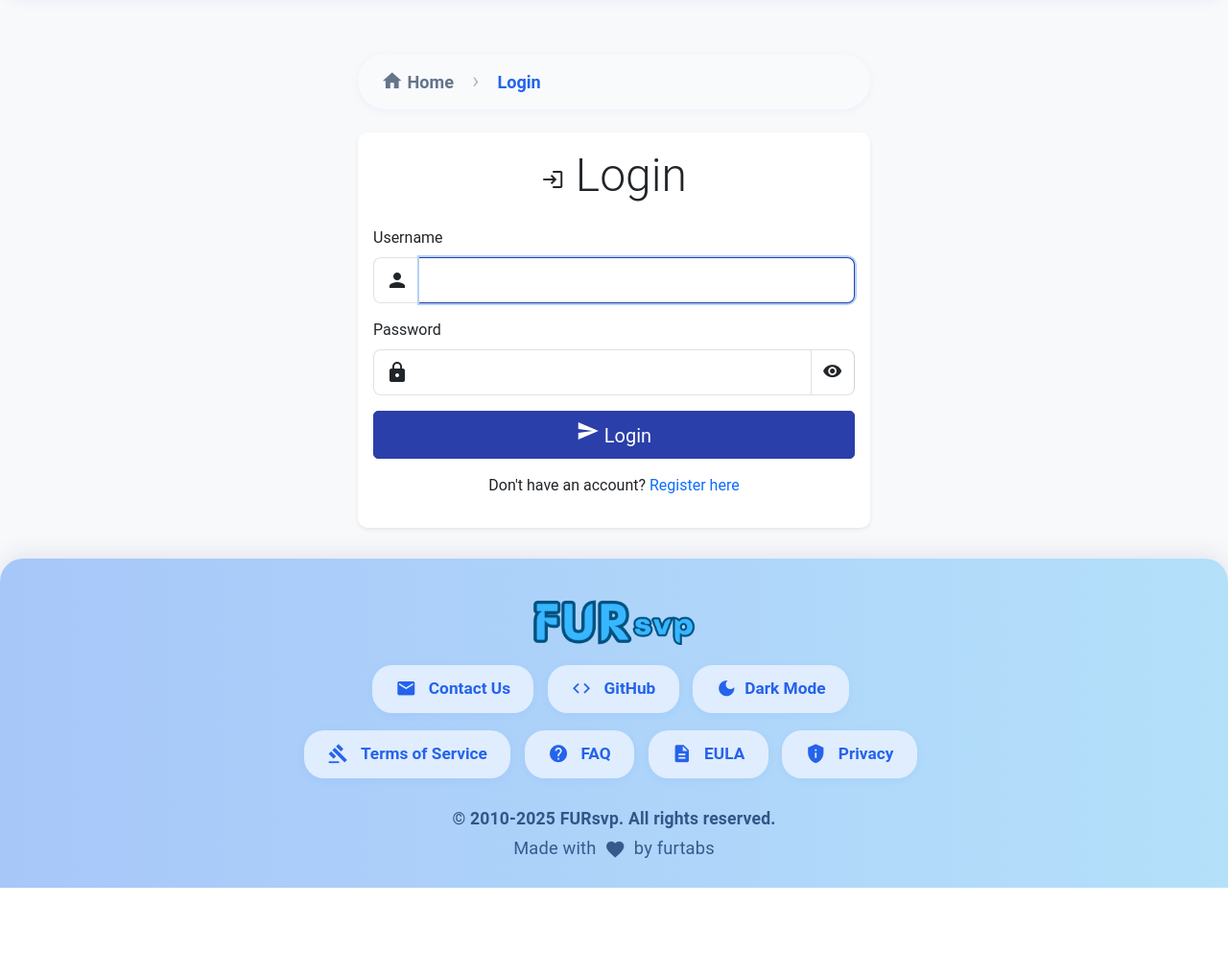
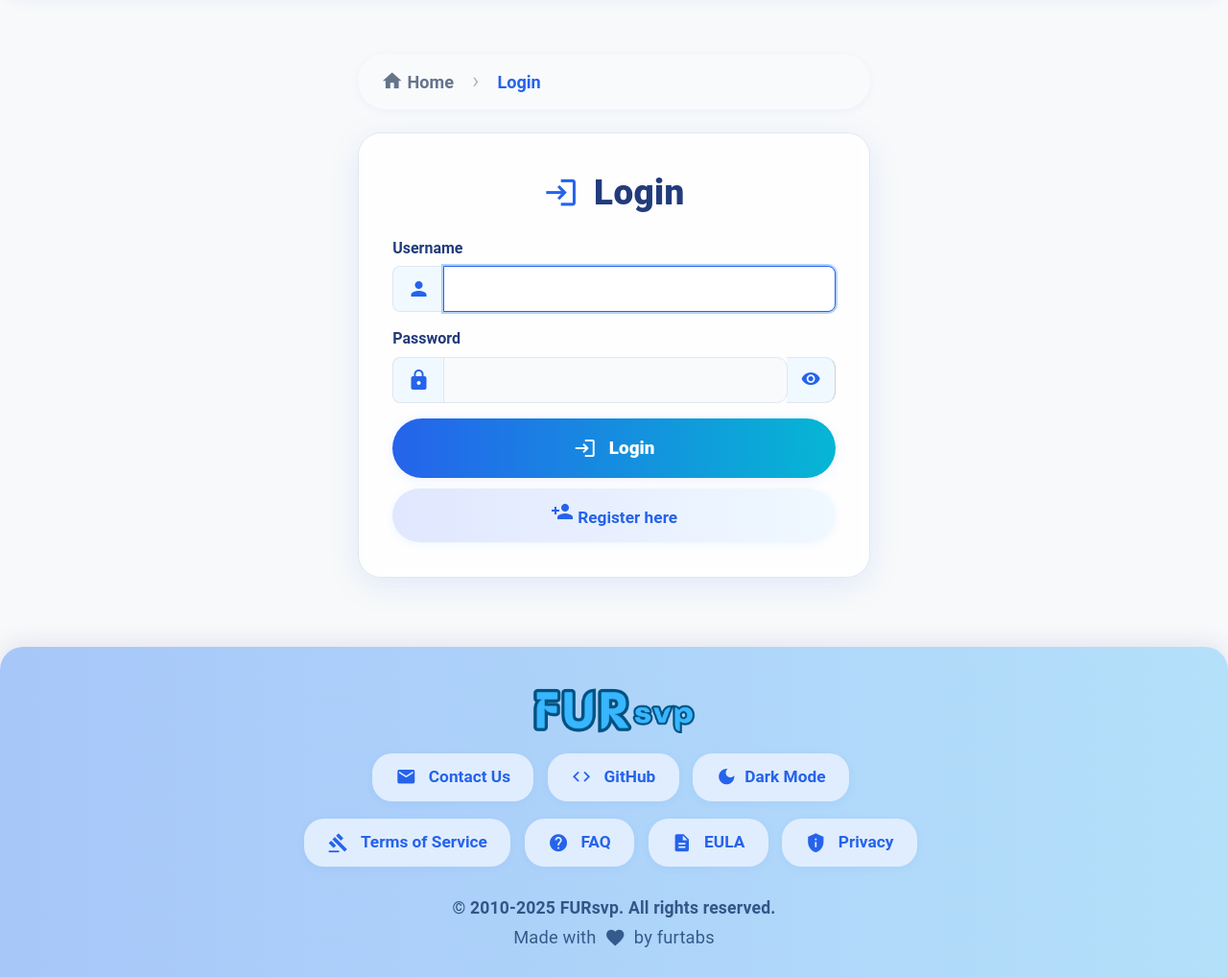
Before and after one commit to RainbowTabitha/FURsvp, a Django app: page /users/login/ in a window 1280 px wide. Shown: the part 180-1198 px from the top of the page at 96% size. Before the commit the page ends 1105 px from the top, so only its background shows below. Run offline with Django 5.2, Linux system fonts and the light colour scheme; data that the repository does not hold is empty; some libraries are stand-ins or nearby versions.

Commit message:
login styling

```diff
--- a/users/templates/users/login.html
+++ b/users/templates/users/login.html
@@ -53,6 +53,129 @@
     margin: 0;
     display: block;
 }
+
+/* Modern Glassmorphism Card */
+.login-glass-card {
+    background: rgba(255,255,255,0.85);
+    border-radius: 1.5rem;
+    box-shadow: 0 8px 32px rgba(59,130,246,0.13);
+    backdrop-filter: blur(6px);
+    padding: 2.5rem 2.2rem 2.2rem 2.2rem;
+    margin-bottom: 2.5rem;
+    border: 1.5px solid #e0e7ef;
+}
+.login-title {
+    font-size: 2.3rem;
+    font-weight: 900;
+    color: #223b7b;
+    letter-spacing: 0.01em;
+    margin-bottom: 1.7rem;
+    display: flex;
+    align-items: center;
+    justify-content: center;
+    gap: 0.7rem;
+}
+.login-title .material-icons {
+    font-size: 2.3rem;
+    color: #2563eb;
+    margin-right: 0.3rem;
+}
+.login-form-label {
+    font-weight: 700;
+    color: #223b7b;
+    margin-bottom: 0.4rem;
+}
+.input-group .form-control {
+    background: #f8fafc;
+    border-radius: 0 0.7rem 0.7rem 0 !important;
+    border: 1.5px solid #e0e7ef;
+    font-size: 1.13rem;
+    font-weight: 500;
+    color: #223b7b;
+    transition: box-shadow 0.18s, border-color 0.18s;
+}
+.input-group .form-control:focus {
+    box-shadow: 0 0 0 2px #b3d1f7;
+    border-color: #2563eb;
+    background: #fff;
+}
+.input-group-text {
+    background: #f0f9ff;
+    border-radius: 0.7rem 0 0 0.7rem !important;
+    border: 1.5px solid #e0e7ef;
+    border-right: 0;
+    color: #2563eb;
+    font-size: 1.25rem;
+    height: 48px;
+    display: flex;
+    align-items: center;
+    justify-content: center;
+    padding: 0 0.9rem;
+}
+.input-group-text:last-child {
+    border-radius: 0 0.7rem 0.7rem 0 !important;
+    border-left: 0;
+    background: #f0f9ff;
+}
+.login-btn-modern {
+    width: 100%;
+    background: linear-gradient(90deg, #2563eb 0%, #06b6d4 100%);
+    color: #fff !important;
+    font-weight: 800;
+    border: none;
+    border-radius: 2em;
+    box-shadow: 0 2px 12px rgba(59, 130, 246, 0.10);
+    padding: 0.9em 0;
+    font-size: 1.18rem;
+    transition: background 0.18s, box-shadow 0.18s, transform 0.13s;
+    margin-top: 0.2rem;
+    margin-bottom: 0.7rem;
+    display: flex;
+    align-items: center;
+    justify-content: center;
+    gap: 0.7em;
+}
+.login-btn-modern:hover, .login-btn-modern:focus {
+    background: linear-gradient(90deg, #1a2f9a 0%, #0e7490 100%);
+    color: #fff !important;
+    box-shadow: 0 4px 18px rgba(59, 130, 246, 0.18);
+    transform: scale(1.03);
+}
+.register-link-modern {
+    display: block;
+    width: 100%;
+    text-align: center;
+    margin-top: 0.5rem;
+    text-decoration: none;
+    font-weight: 700;
+    color: #2563eb;
+    background: linear-gradient(90deg, #e0e7ff 0%, #f0f9ff 100%);
+    border-radius: 2em;
+    padding: 0.7em 0;
+    font-size: 1.08rem;
+    transition: background 0.18s, color 0.18s, box-shadow 0.18s, transform 0.13s;
+    box-shadow: 0 2px 8px rgba(59, 130, 246, 0.07);
+}
+.register-link-modern:hover, .register-link-modern:focus {
+    background: linear-gradient(90deg, #2563eb 0%, #06b6d4 100%);
+    color: #fff;
+    box-shadow: 0 4px 18px rgba(59, 130, 246, 0.13);
+    transform: scale(1.03);
+    text-decoration: none;
+}
+@media (max-width: 600px) {
+    .login-glass-card {
+        padding: 1.2rem 0.5rem 1.2rem 0.5rem;
+    }
+    .login-title {
+        font-size: 1.5rem;
+        gap: 0.3rem;
+    }
+    .login-btn-modern, .register-link-modern {
+        font-size: 1rem;
+        padding: 0.7em 0;
+    }
+}
 </style>
 <div class="container">
     <div class="row justify-content-center">
@@ -67,9 +190,8 @@
                 </div>
             </nav>
 
-            <div class="card shadow-sm">
-                <div class="card-body">
-                    <h1 class="card-title display-5 mb-4 text-center">
+            <div class="login-glass-card">
+                <h1 class="login-title mb-4">
                     <i class="material-icons">login</i> Login
                 </h1>
                 <form method="post">
@@ -80,12 +202,12 @@
                         </div>
                     {% endif %}
                     <div class="mb-3">
-                            <label for="id_username" class="form-label">Username</label>
+                        <label for="id_username" class="form-label login-form-label">Username</label>
                         <div class="input-group">
-                                <span class="input-group-text bg-white border-end-0">
+                            <span class="input-group-text">
                                 <i class="material-icons">person</i>
                             </span>
-                                {{ form.username|add_class:'form-control border-start-0' }}
+                            {{ form.username|add_class:'form-control' }}
                         </div>
                         {% if form.username.errors %}
                             <div class="invalid-feedback d-block">
@@ -94,13 +216,13 @@
                         {% endif %}
                     </div>
                     <div class="mb-3">
-                            <label for="id_password" class="form-label">Password</label>
+                        <label for="id_password" class="form-label login-form-label">Password</label>
                         <div class="input-group">
-                                <span class="input-group-text bg-white border-end-0">
+                            <span class="input-group-text">
                                 <i class="material-icons">lock</i>
                             </span>
-                                {{ form.password|add_class:'form-control border-start-0' }}
-                                <span class="input-group-text bg-white border-start-0" style="cursor:pointer;" onclick="togglePassword()">
+                            {{ form.password|add_class:'form-control' }}
+                            <span class="input-group-text" style="cursor:pointer;" onclick="togglePassword()">
                                 <i class="material-icons" id="togglePasswordIcon">visibility</i>
                             </span>
                         </div>
@@ -110,19 +232,13 @@
                             </div>
                         {% endif %}
                     </div>
-                        <div class="d-grid gap-2">
-                            <button type="submit" class="btn btn-primary btn-lg">
-                                <i class="material-icons">send</i> Login
+                    <button type="submit" class="login-btn-modern">
+                        <i class="material-icons">login</i> Login
                     </button>
-                        </div>
                 </form>
-                    <p class="mt-3 text-center">
-                        Don't have an account?
-                        <a href="{% url 'register' %}" class="text-decoration-none">
-                            Register here
+                <a href="{% url 'register' %}" class="register-link-modern mt-2">
+                    <i class="material-icons">person_add</i> Register here
                 </a>
-                    </p>
-                </div>
             </div>
         </div>
     </div>
```
Lines whose indentation alone changed are shown as unchanged.
